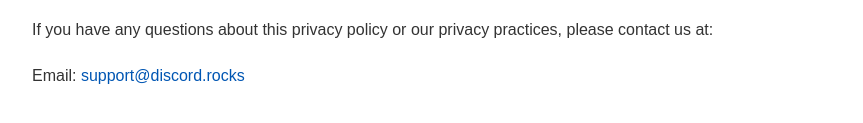
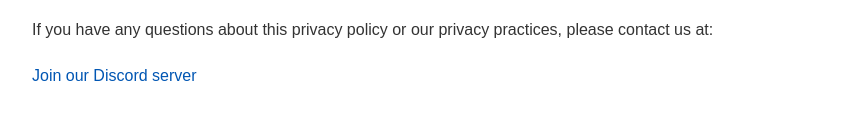
Before and after one commit to DAVID128601/david128601.github.io, a plain HTML site: page index.html in a window 1280 px wide. Shown: the part 1745-1868 px from the top of the page, without its empty margins (208-1071 px from the left). Drawn offline with Linux system fonts and the light colour scheme.

Commit message:
Update index.html

```diff
--- a/index.html
+++ b/index.html
@@ -84,7 +84,7 @@
     <section>
         <h2>8. Contact Us</h2>
         <p>If you have any questions about this privacy policy or our privacy practices, please contact us at:</p>
-        <p>Email: <a href="mailto:support@discord.rocks">support@discord.rocks</a></p>
+        <p><a href="https://discord.gg/pMeMK4FwXB">Join our Discord server</a></p>
     </section>
 </body>
 </html>
```
